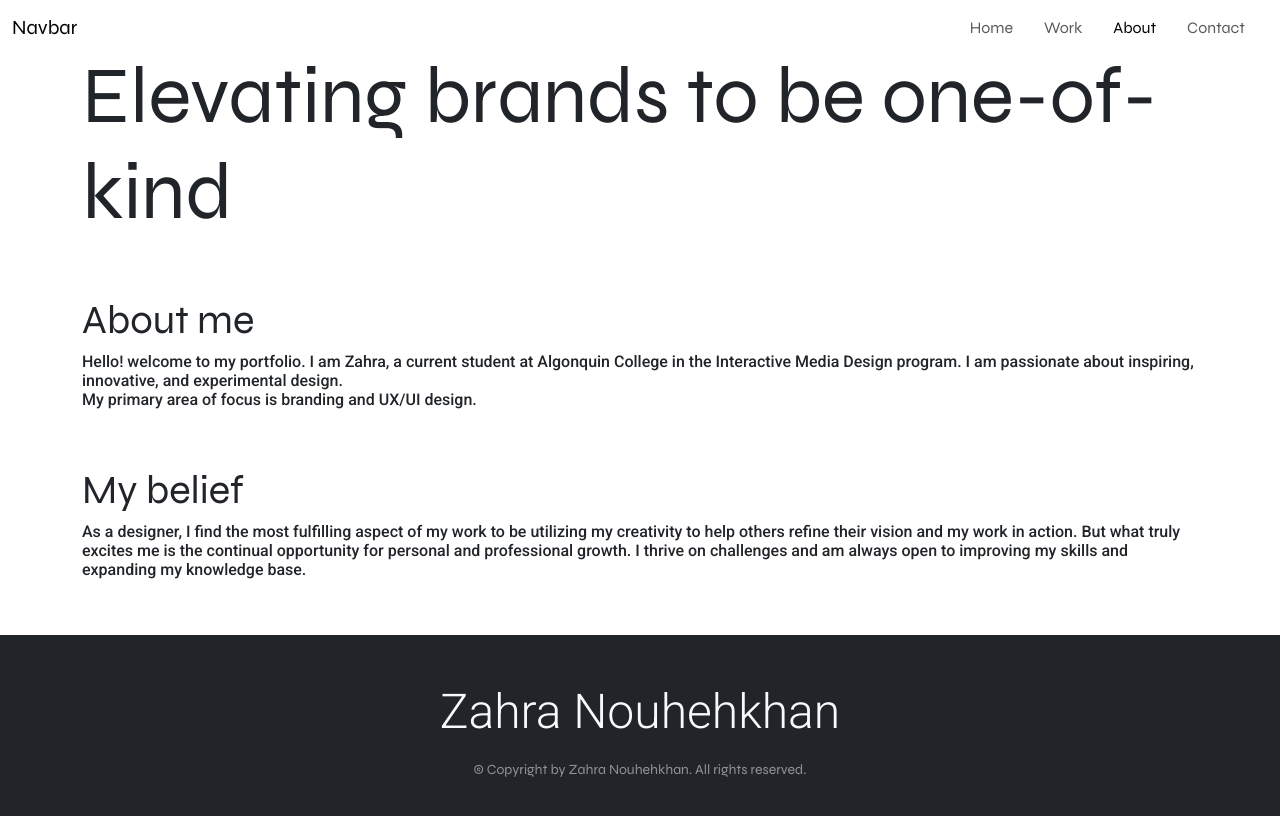
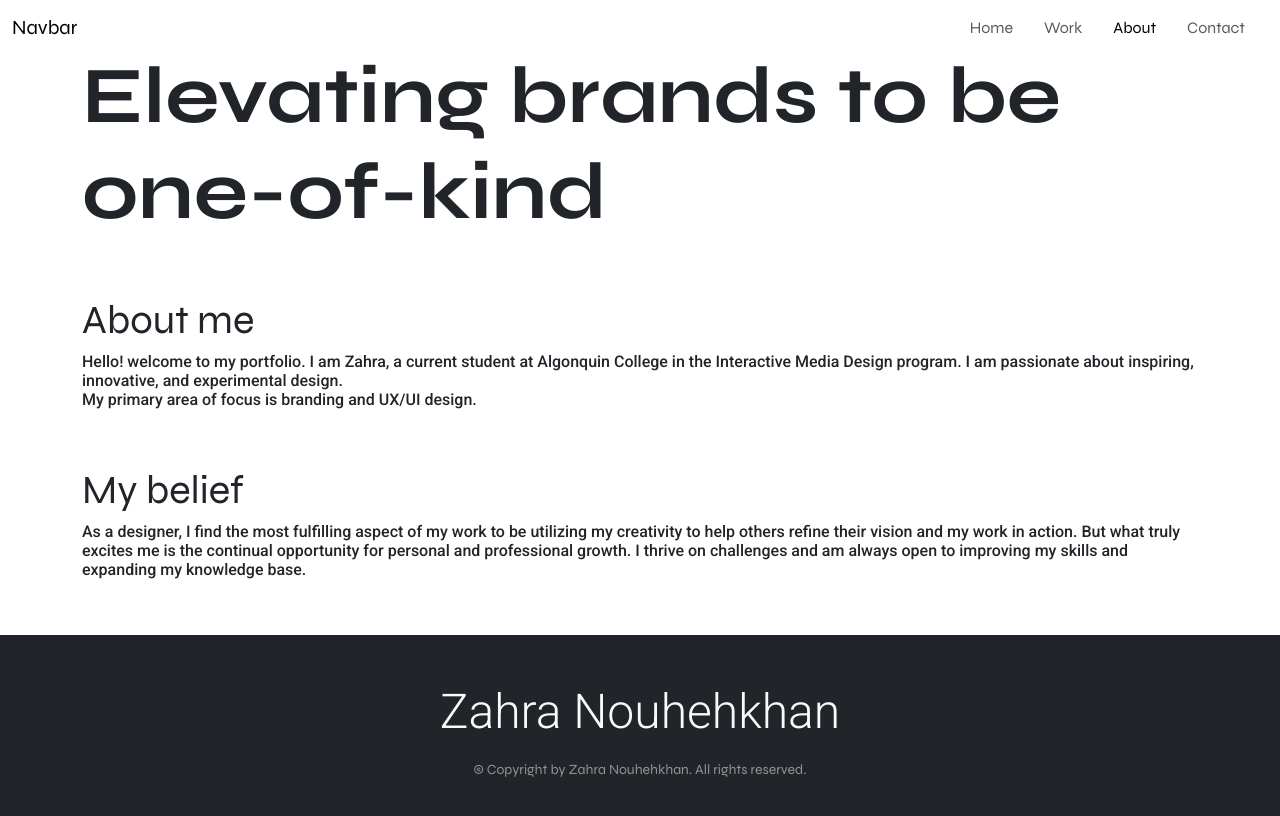
Before and after one commit to zahranoun/portfolio, a plain HTML site: page about.html in a window 1280 px wide. Drawn offline with nearby package versions, Linux system fonts and the light colour scheme.

Commit message:
edited some things in html files

```diff
--- a/about.html
+++ b/about.html
@@ -58,11 +58,9 @@
         </div>
       </div>
     </nav>
-    <!--//Navigation-->
-
     <!--About Information-->
     <div class="container mt-5 content">
-      <h1 class="display-1">Elevating brands to be one-of-kind</h1>
+      <h1 class="display-1 fw-bold">Elevating brands to be one-of-kind</h1>
       <br /><br />
       <h1 class="display-6">About me</h1>
       <p class="h6">
@@ -80,9 +78,7 @@
         personal and professional growth. I thrive on challenges and am always
         open to improving my skills and expanding my knowledge base.
       </p>
-      <!--//About Information-->
     </div>
-
     <!--Footer-->
     <footer class="bg-dark py-5 mt-5">
       <div class="container text-light text-center">
@@ -92,8 +88,6 @@
         >
       </div>
     </footer>
-    <!--//Footer-->
-
     <script src="https://cdn.jsdelivr.net/npm/bootstrap@5.3.3/dist/js/bootstrap.bundle.min.js"></script>
   </body>
 </html>
```
Also changed, not shown: contact.html (+0 -4 lines), index.html (+0 -6 lines), work.html (+3 -2 lines).
